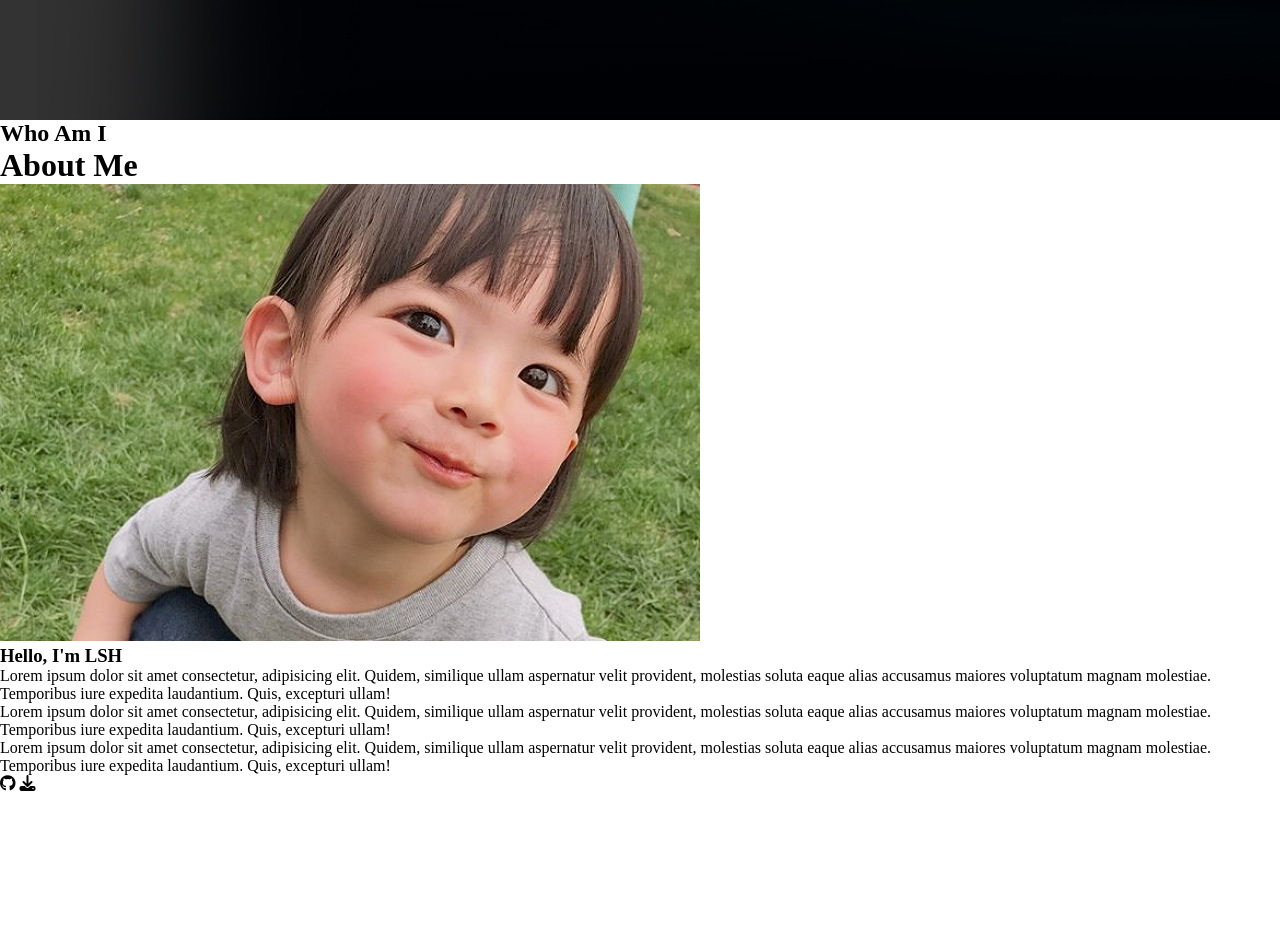
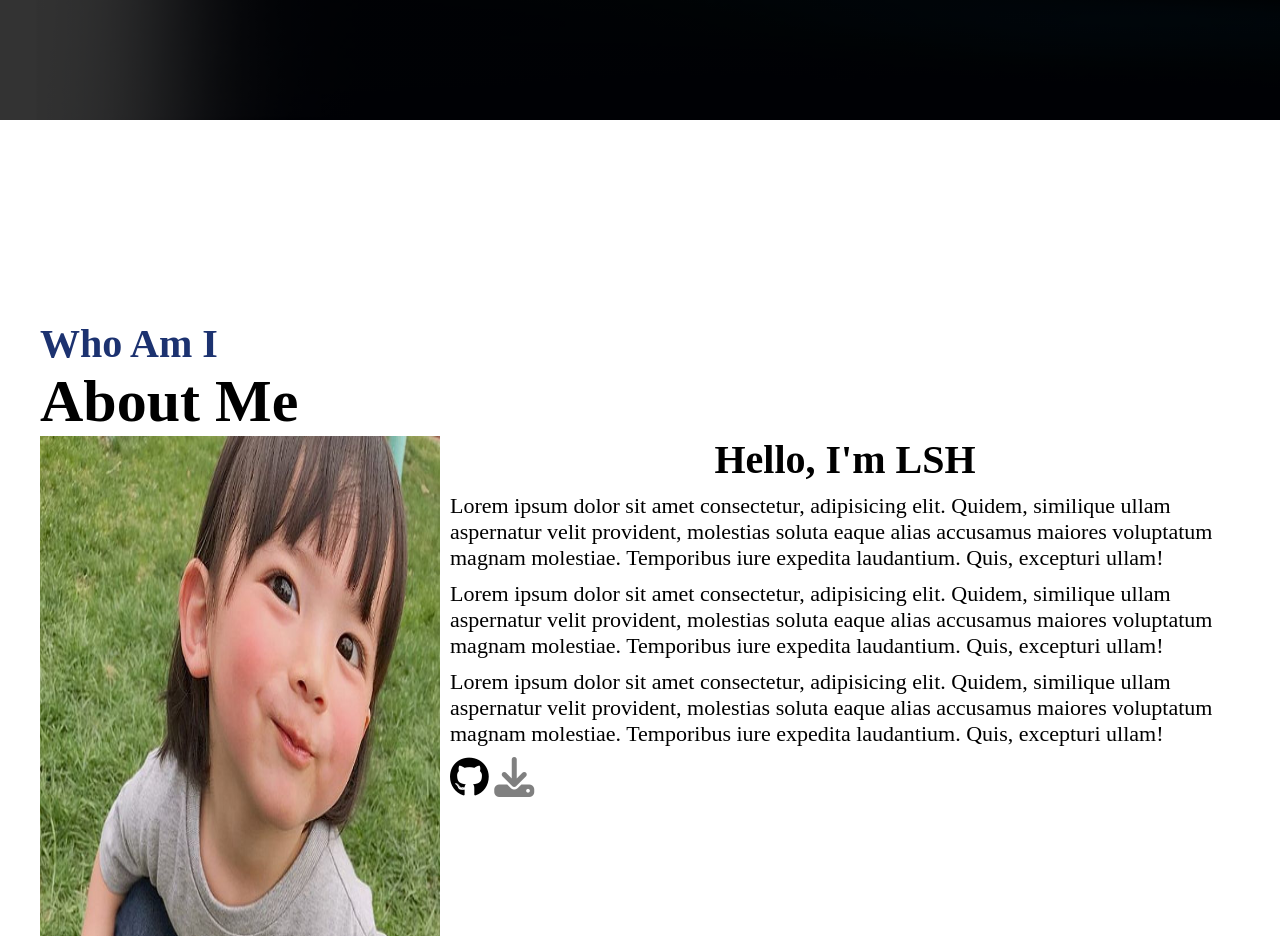
Before and after one commit to s7h58/test, a plain HTML site: page index.html in a window 1280 px wide. Shown: the part 1080-2019 px from the top of the page. Before the commit the page ends 1873 px from the top, so only its background shows below. Drawn offline with Linux system fonts and the light colour scheme.

Commit message:
Update style.css

```diff
--- a/style.css
+++ b/style.css
@@ -2,7 +2,6 @@
     margin: 0;
     padding: 0;
     box-sizing: border-box;
-
 }
 
 a {
@@ -55,13 +54,15 @@ header {
     width: 300px;
     height: 100px;
     border-radius: 30px;
-    background-color: forestgreen;
+    background-color: transparent;
     color: white;
+    border-radius: 30px;
     border: 2px solid white;
 }
 .main button:hover{
     background-color: white;
     cursor: pointer;
+    color: black;
 }
 .logo{
     width: 200px;
@@ -86,5 +87,55 @@ header {
 .menu li a{
     font-size: 20px;
     font-weight: bold;
-    color: white;
+    color: rgb(255, 255, 255);
 }
+
+.about{
+    width: 1200px;
+    height: 800px;
+    margin: 0 auto;
+    margin-top: 200px;
+}
+.about h2{
+    font-size: 40px;
+    color: rgb(28, 50, 112);
+}
+.about h1{
+    font-size: 60px;
+}
+.contents{
+    width: 100%;
+    height: 500px;
+    display: flex;
+}
+.left{
+    width: 400px;
+    height: 500px;
+}
+.left img{
+    width: 400px;
+    height: 500px;
+}
+.right{
+    width:800px;
+    height: 500px;
+    padding-left: 10px;
+}
+.right h3{
+    text-align: center;
+    font-size: 40px;
+}
+.right li{
+    margin-top: 10px;
+    font-size: 22px;
+}
+.right i{
+    font-size: 40px;
+}
+.fa-github{
+    color: black;
+}
+
+.fa-download{
+    color: gray;
+}
```
